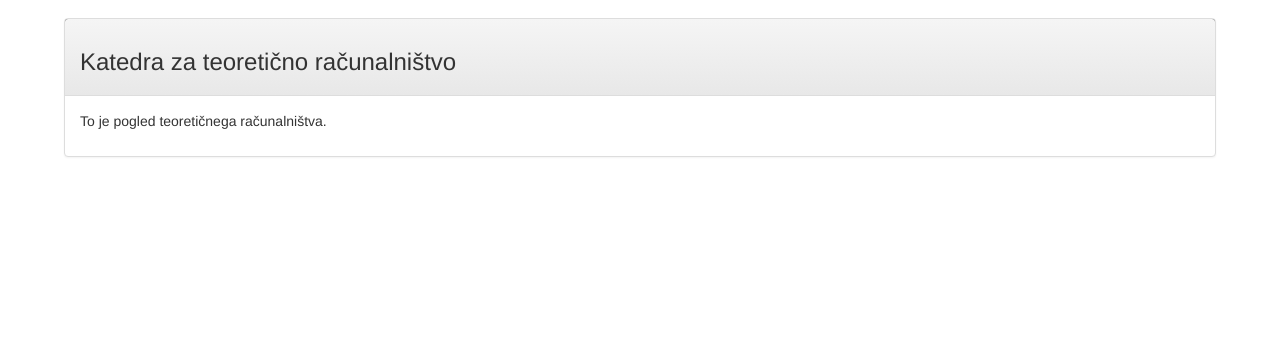
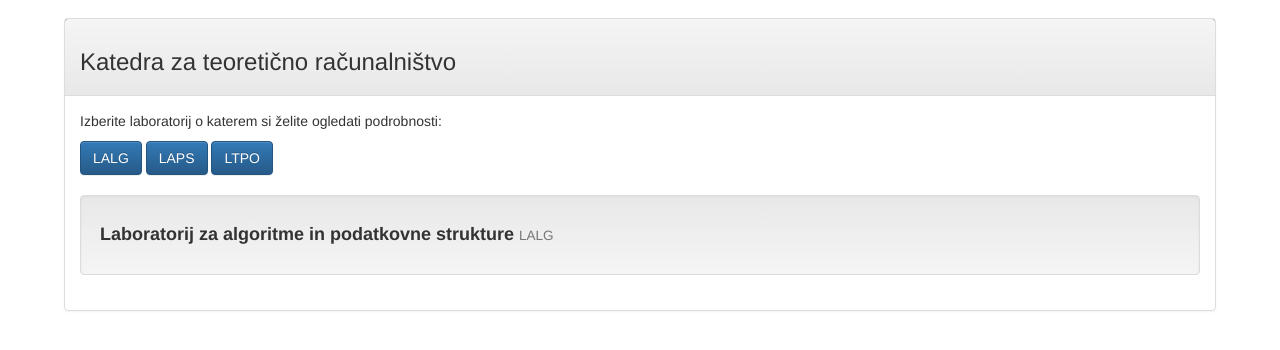
Before and after one commit to ProjectWeekOfAwesome/vega-github-delavnica, a plain HTML site: page index.html at #!/teoreticno-racunalnistvo in a window 1280 px wide. Shown: the part 274-624 px from the top of the page. Drawn offline with nearby package versions, Linux system fonts and the light colour scheme; some packages are replaced by stand-ins of ours.

Commit message:
dodana vsebina za teoreticno racunalnistvo in umetno inteligenco

```diff
--- a/views/teoreticnoRacunalnistvo.html
+++ b/views/teoreticnoRacunalnistvo.html
@@ -1 +1,48 @@
-<p>To je pogled teoretičnega računalništva.</p>
+<p>Izberite laboratorij o katerem si želite ogledati podrobnosti:</p>
+
+<div style="margin-bottom: 20px;">
+  <button class="btn btn-primary" type="button" data-toggle="collapse" data-target="#lalg" aria-expanded="true" aria-controls="lalg">
+    LALG
+  </button>
+
+  <button class="btn btn-primary" type="button" data-toggle="collapse" data-target="#laps" aria-expanded="false" aria-controls="laps">
+    LAPS
+  </button>
+
+  <button class="btn btn-primary" type="button" data-toggle="collapse" data-target="#ltpo" aria-expanded="false" aria-controls="ltpo">
+    LTPO
+  </button>
+</div>
+
+<div class="collapse in" id="lalg">
+  <div class="well">
+    <h4 style="font-weight: bold;">Laboratorij za algoritme in podatkovne strukture <small>LALG</small></h4>
+
+    <!-- ........................................................................
+        TODO: Tukaj lahko dodate informacije o laboratoriju
+         ........................................................................
+    -->
+  </div>
+</div>
+
+<div class="collapse" id="laps">
+  <div class="well">
+    <h4 style="font-weight: bold;">Laboratorij za arhitekturo in procesiranje signalov <small>LAPS</small></h4>
+
+    <!-- ........................................................................
+        TODO: Tukaj lahko dodate informacije o laboratoriju
+         ........................................................................
+    -->
+  </div>
+</div>
+
+<div class="collapse" id="ltpo">
+  <div class="well">
+    <h4 style="font-weight: bold;">Laboratorij za tehnologijo programske opreme <small>LTPO</small></h4>
+
+    <!-- ........................................................................
+        TODO: Tukaj lahko dodate informacije o laboratoriju
+         ........................................................................
+    -->
+  </div>
+</div>
```
Also changed, not shown: views/umetnaInteligenca.html (+78 -1 lines).
